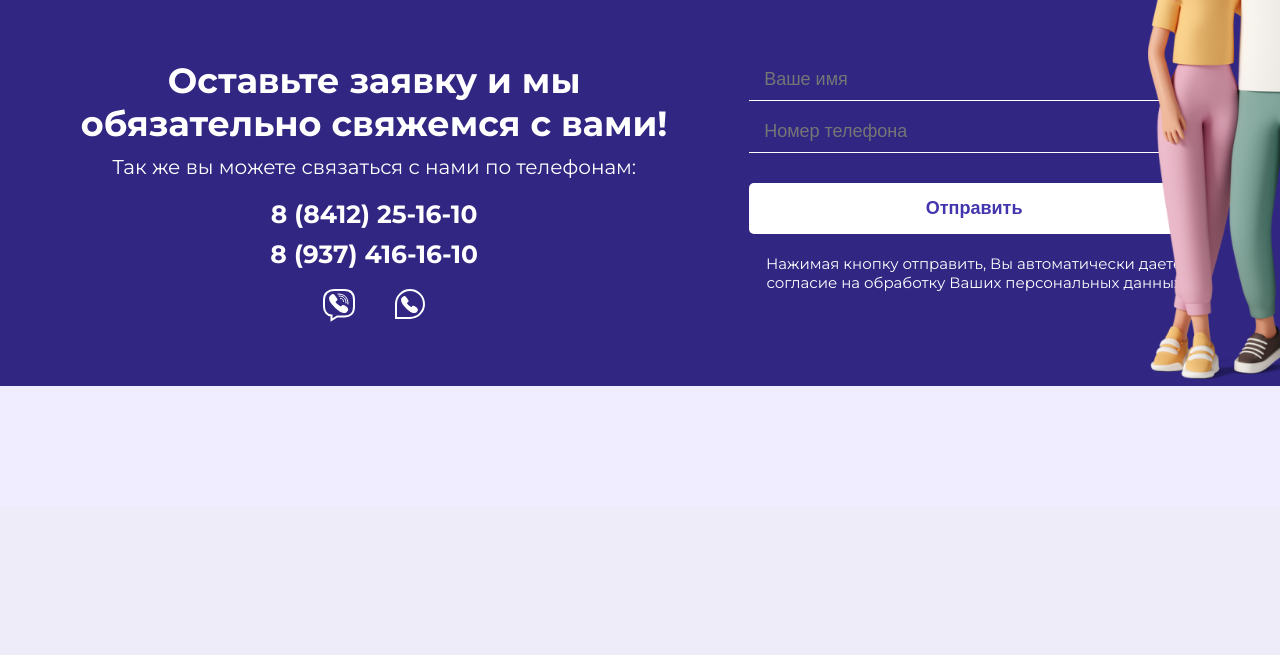
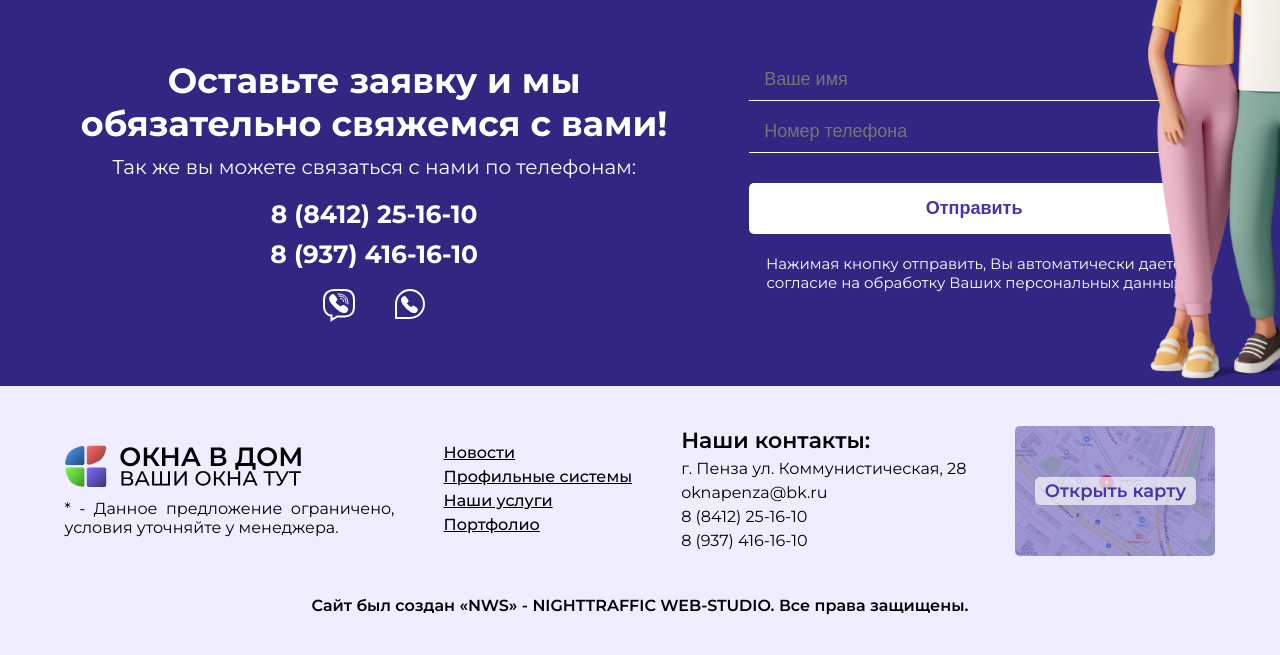
Before and after one commit to N-REY25/okna-v-dom_website, a PHP site: page / in a window 1280 px wide. Shown: the part 3785-4440 px from the top of the page. Before the commit the page ends 4171 px from the top, so only its background shows below. Run offline with PHP 8.4, Linux system fonts and the light colour scheme; data that the repository does not hold is empty.

Commit message:
Andrey Gerasimov

```diff
--- a/css/style.css
+++ b/css/style.css
@@ -716,10 +716,106 @@ footer {
     display: flex;
     justify-content: center;
 
-    padding-top: 60px;
-    padding-bottom: 60px;
+    padding-top: 40px;
+    padding-bottom: 40px;
 }
 
 .footer {
     display: flex;
+    flex-direction: column;
 }
+
+.fo_navbar {
+    display: flex;
+    justify-content: space-around;
+    align-items: center;
+}
+
+.fon_info {
+    display: flex;
+    flex-direction: column;
+    align-items: flex-start;
+}
+
+.foni_img {
+    height: 45px;
+    margin-bottom: 10px;
+}
+
+.foni_p {
+    width: 330px;
+    text-align: justify;
+}
+
+.fon_nav {
+    display: flex;
+    flex-direction: column;
+}
+
+.fon_a {
+    color: #000;
+    margin-bottom: 5px;
+    font-weight: 500;
+}
+
+.fon_contacts {
+    display: flex;
+    flex-direction: column;
+}
+
+.fonc_h3 {
+    font-size: 22px;
+    font-weight: 600;
+    margin-bottom: 5px;
+}
+
+.fonc_p {
+    margin-bottom: 5px;
+}
+
+.fon_map {
+    text-decoration: none;
+    width: 200px;
+    height: 130px;
+    display: flex;
+    justify-content: center;
+    align-items: center;
+    background-image: url(/img/footer_map.png);
+    background-position: center;
+    background-repeat: no-repeat;
+    background-size: 100%;
+    border-radius: 5px;
+    cursor: pointer;
+    transition: 0.3s;
+}
+
+.fon_map:hover {
+    background-image: url(/img/footer_map2.png);
+}
+
+.fonm_p {
+    font-size: 18px;
+    font-weight: 600;
+    color: #4335ae;
+    background-color: #ffffffaa;
+    border-radius: 5px;
+    padding-top: 3px;
+    padding-left: 10px;
+    padding-right: 10px;
+    padding-bottom: 3px;
+    transition: 0.3s;
+}
+
+.fon_map:hover .fonm_p {
+    background-color: #fff;
+}
+
+.fo_developer {
+    display: flex;
+    justify-content: center;
+    margin-top: 40px;
+}
+
+.fod_p {
+    font-weight: 600;
+}
--- a/index.php
+++ b/index.php
@@ -75,14 +75,14 @@
                     </div>
                     <div class="pr_button">
                         <a class="prb_a_cons" href="#">Получить консультацию</a>
-                        <a class="prb_a_serv" href="#">Другие услуги</a>
+                        <a class="prb_a_serv" href="/services">Другие услуги</a>
                     </div>
                 </div>
             </div>
         </section>
 
         <!-- Profile -->
-        <section class="profile_section">
+        <section id="profile" class="profile_section">
             <div class="wrapper">
                 <div class="profile">
                     <h2 class="pro_h2"><span class="proh2_style">Большой выбор</span> профильных систем и комплектующих</h2>
--- a/orm/footer.php
+++ b/orm/footer.php
@@ -9,7 +9,31 @@
 <footer>
     <div class="wrapper">
         <div class="footer">
-
+            <div class="fo_navbar">
+                <div class="fon_info">
+                    <img class="foni_img" src="/img/logo.svg">
+                    <p class="foni_p">* - Данное предложение ограничено, условия уточняйте у менеджера.</p>
+                </div>
+                <nav class="fon_nav">
+                    <a class="fon_a" href="/">Новости</a>
+                    <a class="fon_a" href="/#profile">Профильные системы</a>
+                    <a class="fon_a" href="/services">Наши услуги</a>
+                    <a class="fon_a" href="/">Портфолио</a>
+                </nav>
+                <div class="fon_contacts">
+                    <h3 class="fonc_h3">Наши контакты:</h3>
+                    <p class="fonc_p">г. Пенза ул. Коммунистическая, 28</p>
+                    <p class="fonc_p">oknapenza@bk.ru</p>
+                    <p class="fonc_p">8 (8412) 25-16-10</p>
+                    <p class="fonc_p">8 (937) 416-16-10</p>
+                </div>
+                <a class="fon_map" href="https://yandex.ru/profile/114593255727?no-distribution=1&source=wizbiz_new_map_single" target="_blank">
+                    <p class="fonm_p">Открыть карту</p>
+                </a>
+            </div>
+            <div class="fo_developer">
+                <p class="fod_p">Сайт был создан «NWS» - NIGHTTRAFFIC WEB-STUDIO. Все права защищены.</p>
+            </div>
         </div>
     </div>
 </footer>
--- a/orm/header.php
+++ b/orm/header.php
@@ -15,8 +15,8 @@
             <a href="/"><img class="h_img" src="/img/logo.svg" alt="Logo"></a>
             <nav class="h_nav">
                 <a class="hn_a" href="/">Новости</a>
-                <a class="hn_a" href="/">Профильные системы</a>
-                <a class="hn_a" href="/">Наши услуги</a>
+                <a class="hn_a" href="/#profile">Профильные системы</a>
+                <a class="hn_a" href="/services">Наши услуги</a>
                 <a class="hn_a" href="/">Портфолио</a>
                 <a class="hn_button" href="/">Рассчитать стоимость</a>
             </nav>
```
Also changed, not shown: services/index.php (added, +30 -0 lines), img/footer_map.png (added), img/footer_map2.png (added).
